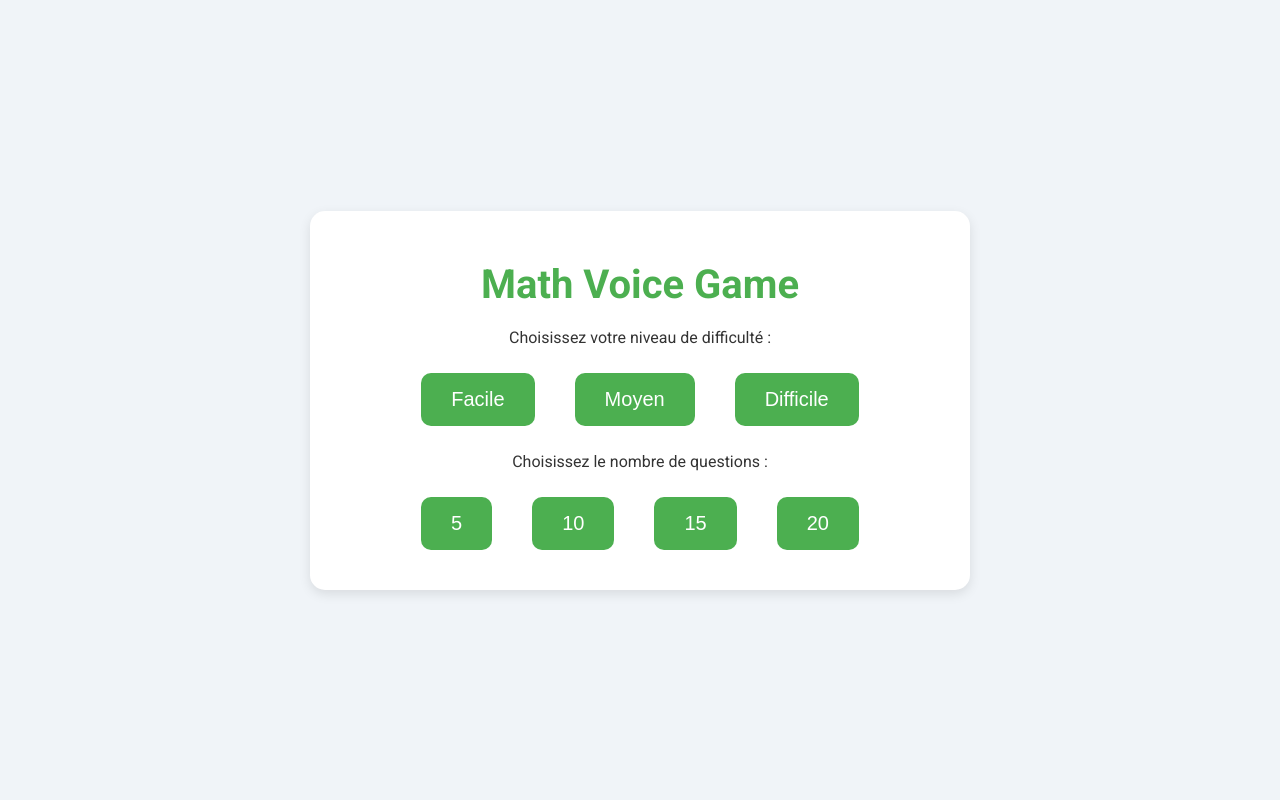
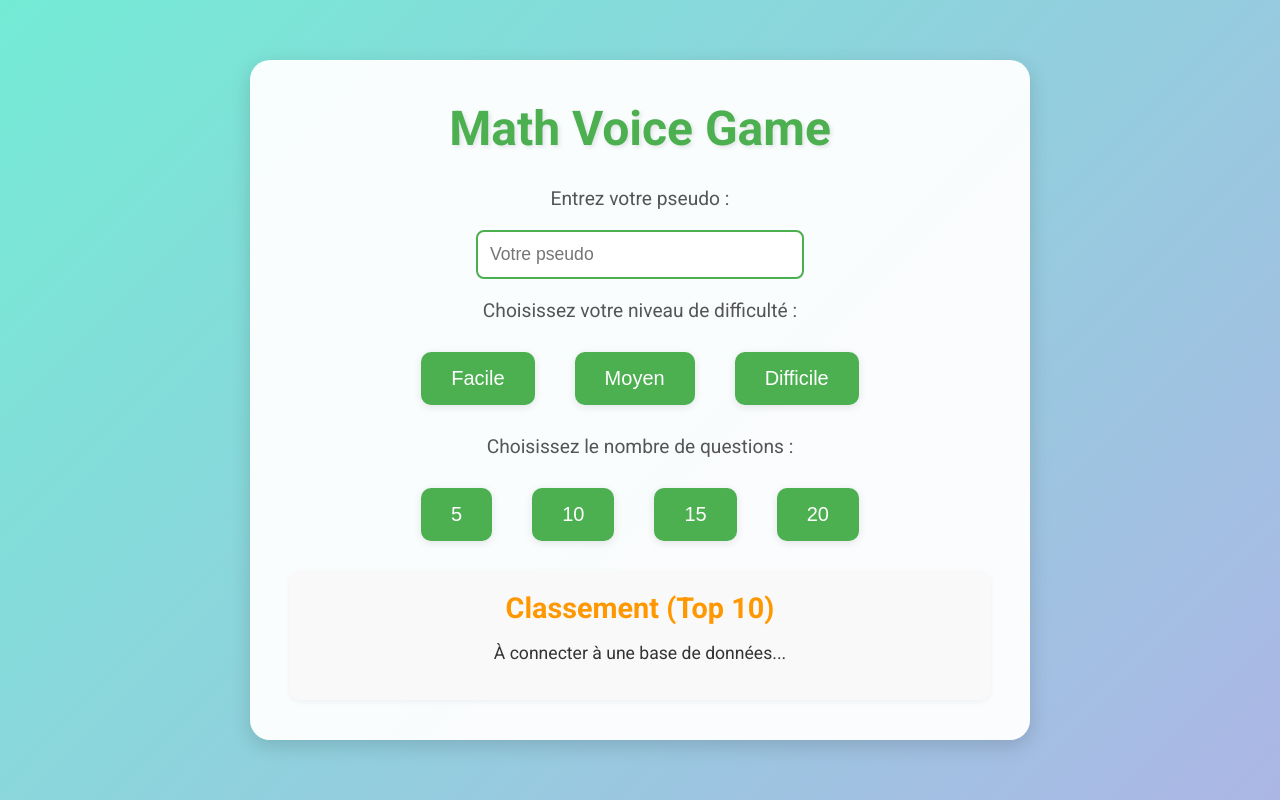
Before and after one commit to Miguel-Delhelle/QTRobot, a plain HTML site: page TEST_TONY/TEST_REFONTE/test.html in a window 1280 px wide. Drawn offline with Linux system fonts and the light colour scheme.

Commit message:
modif design

```diff
--- a/TEST_TONY/TEST_REFONTE/test.html
+++ b/TEST_TONY/TEST_REFONTE/test.html
@@ -8,7 +8,7 @@
     <style>
         body {
             font-family: 'Roboto', sans-serif;
-            background-color: #f0f4f8;
+            background: linear-gradient(135deg, #74ebd5, #acb6e5); /* Dégradé moderne */
             color: #333;
             text-align: center;
             margin: 0;
@@ -21,17 +21,24 @@
 
         .container {
             width: 90%;
-            max-width: 600px;
-            padding: 30px;
-            background-color: white;
-            border-radius: 15px;
-            box-shadow: 0 4px 12px rgba(0, 0, 0, 0.1);
+            max-width: 700px; /* Légèrement plus large */
+            padding: 40px;
+            background-color: rgba(255, 255, 255, 0.95); /* Légère transparence */
+            border-radius: 20px;
+            box-shadow: 0 6px 20px rgba(0, 0, 0, 0.15);
         }
 
         h1 {
-            font-size: 2.5rem;
+            font-size: 3rem;
             color: #4CAF50;
-            margin: 20px 0;
+            margin: 0 0 30px;
+            text-shadow: 2px 2px 4px rgba(0, 0, 0, 0.1); /* Ombre légère */
+        }
+
+        p {
+            font-size: 1.2rem;
+            margin: 15px 0;
+            color: #555;
         }
 
         button {
@@ -42,13 +49,15 @@
             font-size: 1.25rem;
             cursor: pointer;
             border-radius: 10px;
-            transition: background-color 0.3s ease, transform 0.2s ease;
+            transition: background-color 0.3s ease, transform 0.2s ease, box-shadow 0.3s ease;
             margin: 10px;
+            box-shadow: 0 2px 8px rgba(0, 0, 0, 0.1);
         }
 
         button:hover {
             background-color: #45a049;
             transform: scale(1.05);
+            box-shadow: 0 4px 12px rgba(0, 0, 0, 0.2);
         }
 
         button:active {
@@ -60,20 +69,67 @@
             justify-content: center;
             gap: 20px;
             flex-wrap: wrap;
+            margin: 20px 0;
         }
 
         .selected {
             background-color: #2196F3;
             transform: scale(1.1);
+            box-shadow: 0 4px 12px rgba(0, 0, 0, 0.2);
         }
 
         #start-game {
             background-color: #FF9800;
             display: none;
+            padding: 20px 40px; /* Plus grand pour se démarquer */
+            font-size: 1.5rem;
+            margin: 0px auto;
         }
 
         #start-game:hover {
             background-color: #F57C00;
+        }
+
+        #login-input {
+            padding: 12px;
+            font-size: 1.1rem;
+            width: 80%;
+            max-width: 300px;
+            margin: 20px auto;
+            border: 2px solid #4CAF50;
+            border-radius: 8px;
+            display: block;
+            outline: none;
+            transition: border-color 0.3s ease;
+        }
+
+        #login-input:focus {
+            border-color: #2196F3;
+        }
+
+        #leaderboard {
+            margin-top: 20px;
+            padding: 20px;
+            background-color: #f9f9f9;
+            border-radius: 10px;
+            box-shadow: 0 2px 6px rgba(0, 0, 0, 0.05);
+        }
+
+        #leaderboard h2 {
+            font-size: 1.8rem;
+            color: #FF9800;
+            margin: 0 0 15px;
+        }
+
+        #leaderboard-list {
+            list-style: none;
+            padding: 0;
+            font-size: 1.1rem;
+            color: #333;
+        }
+
+        #leaderboard-list li {
+            margin: 10px 0;
         }
 
         .game-container p {
@@ -106,7 +162,7 @@
             opacity: 0;
             transform: translateY(20px);
             transition: opacity 0.3s ease, transform 0.3s ease;
-            display: none; /* Initialement caché */
+            display: none;
         }
 
         .text-panel.visible {
@@ -126,7 +182,7 @@
             padding: 10px;
             font-size: 1rem;
             transition: background-color 0.5s ease;
-            margin: 0; /* Pas de marge pour les boutons QCM */
+            margin: 0;
         }
 
         .qcm-options button:hover {
@@ -151,13 +207,15 @@
 
         #toggle-text {
             display: block;
-            margin: 20px auto; /* Centrage constant */
+            margin: 20px auto;
         }
     </style>
 </head>
 <body>
     <div class="container" id="home">
         <h1>Math Voice Game</h1>
+        <p>Entrez votre pseudo :</p>
+        <input type="text" id="login-input" placeholder="Votre pseudo" maxlength="20">
         <p>Choisissez votre niveau de difficulté :</p>
         <div class="difficulty-buttons">
             <button class="difficulty-btn" data-level="facile">Facile</button>
@@ -172,6 +230,12 @@
             <button class="question-count-btn" data-count="20">20</button>
         </div>
         <button id="start-game">Confirmer</button>
+        <div id="leaderboard">
+            <h2>Classement (Top 10)</h2>
+            <ul id="leaderboard-list">
+                <li>À connecter à une base de données...</li>
+            </ul>
+        </div>
     </div>
 
     <div class="container game-container" id="game" style="display: none;">
@@ -201,11 +265,12 @@
             const startGameBtn = document.getElementById("start-game");
             const toggleTextBtn = document.getElementById("toggle-text");
             const textPanel = document.getElementById("text-panel");
+            const loginInput = document.getElementById("login-input");
 
             let selectedLevel = null;
             let questionCount = null;
+            let playerLogin = null;
 
-            // Gestion du bouton "Afficher le texte" une seule fois au chargement
             toggleTextBtn.addEventListener("click", () => {
                 const isHidden = textPanel.style.display === "none" || textPanel.style.display === "";
                 textPanel.style.display = isHidden ? "block" : "none";
@@ -231,19 +296,26 @@
                 });
             });
 
+            loginInput.addEventListener("input", () => {
+                playerLogin = loginInput.value.trim();
+                checkReadyToStart();
+            });
+
             function checkReadyToStart() {
-                if (selectedLevel && questionCount) {
+                if (selectedLevel && questionCount && playerLogin) {
                     startGameBtn.style.display = "block";
+                } else {
+                    startGameBtn.style.display = "none";
                 }
             }
 
             startGameBtn.addEventListener("click", () => {
                 homeContainer.style.display = "none";
                 gameContainer.style.display = "block";
-                startGame(selectedLevel, questionCount);
+                startGame(selectedLevel, questionCount, playerLogin);
             });
 
-            function startGame(difficulty, totalQuestions) {
+            function startGame(difficulty, totalQuestions, login) {
                 const message = document.getElementById("message");
                 const timerDisplay = document.getElementById("timer");
                 const scoreDisplay = document.getElementById("score");
@@ -262,12 +334,11 @@
                 let countdown;
                 const TIME_LIMIT = 15;
 
-                // Réinitialisation initiale
                 scoreDisplay.textContent = `Score : ${score}`;
                 highScoreDisplay.textContent = `Meilleur score : ${highScore}`;
                 progressDisplay.textContent = `Question ${currentQuestion}/${totalQuestions}`;
                 toggleTextBtn.style.display = "block";
-                toggleTextBtn.style.margin = "20px auto"; // Centrage garanti
+                toggleTextBtn.style.margin = "20px auto";
                 textPanel.style.display = "none";
                 textPanel.classList.remove("visible");
                 toggleTextBtn.textContent = "Afficher le texte";
@@ -410,25 +481,26 @@
                 }
 
                 function endGame() {
-                    message.textContent = `Jeu terminé ! Score : ${score}/${totalQuestions}`;
-                    speak(`Jeu terminé ! Votre score est de ${score} sur ${totalQuestions}`);
+                    message.textContent = `Jeu terminé, ${login} ! Score : ${score}/${totalQuestions}`;
+                    speak(`Jeu terminé, ${login} ! Votre score est de ${score} sur ${totalQuestions}`);
                     timerDisplay.style.display = "none";
-                    progressDisplay.style.display = "none"; // Masquer la progression
+                    progressDisplay.style.display = "none";
                     toggleTextBtn.style.display = "none";
                     textPanel.style.display = "none";
                     recognition.stop();
+                    // Ici, tu pourras ajouter une logique pour envoyer "login" et "score" à une BDD
                 }
 
                 backToHomeBtn.addEventListener("click", () => {
                     gameContainer.style.display = "none";
                     homeContainer.style.display = "block";
                     toggleTextBtn.style.display = "block";
-                    toggleTextBtn.style.margin = "20px auto"; // Recentrer
+                    toggleTextBtn.style.margin = "20px auto";
                     timerDisplay.style.display = "block";
                     progressDisplay.style.display = "block";
                     textPanel.style.display = "none";
                     textPanel.classList.remove("visible");
-                    qcmOptions.innerHTML = ""; // Réinitialiser les options QCM
+                    qcmOptions.innerHTML = "";
                     startGameBtn.style.display = "none";
                     difficultyButtons.forEach(btn => btn.classList.remove("selected"));
                     questionCountButtons.forEach(btn => btn.classList.remove("selected"));
@@ -438,6 +510,8 @@
                     progressDisplay.textContent = `Question ${currentQuestion}/${totalQuestions}`;
                     selectedLevel = null;
                     questionCount = null;
+                    playerLogin = null;
+                    loginInput.value = ""; // Réinitialiser le champ login
                     recognition.stop();
                     clearInterval(countdown);
                     toggleTextBtn.textContent = "Afficher le texte";
```
